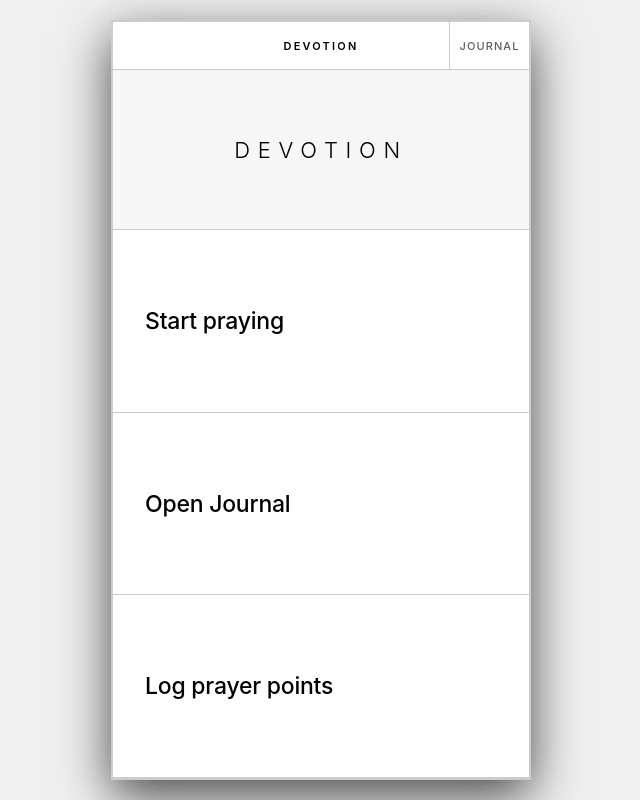
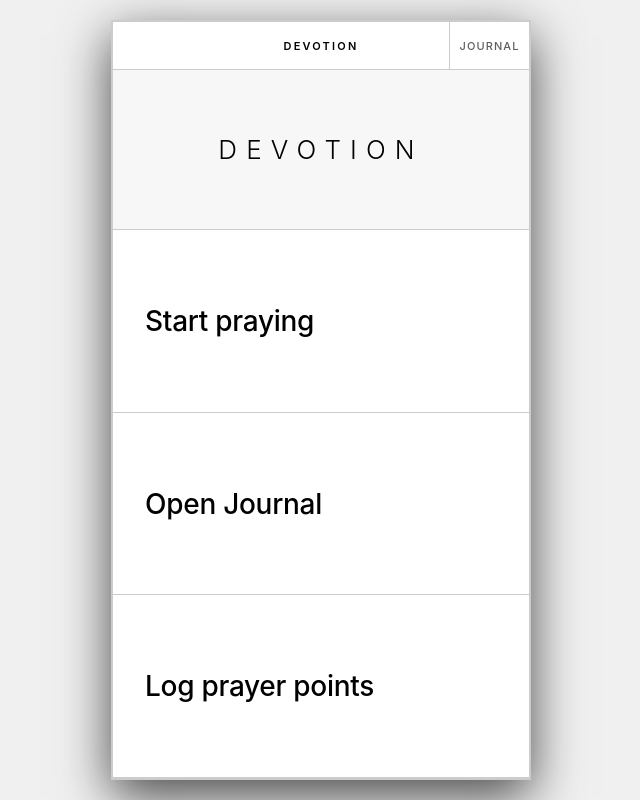
Before and after one commit to iamenianc/Prayer, a plain HTML site: page mockup.html in a window 1280 px wide. Shown: the whole page, without its empty margins (319-959 px from the left). Drawn offline with Linux system fonts and the light colour scheme.

Commit message:
style(typography): significantly enlarge Large text default and widen scale jumps across options

```diff
--- a/mockup.html
+++ b/mockup.html
@@ -35,20 +35,20 @@
       --action-bg: #000000;
       --action-text: #ffffff;
 
-      /* Text Scaling: Default is Largest (Large) */
-      --font-scale: 1.15;
-      --fs-hero: 22px;
-      --fs-home-btn: 23px;
-      --fs-card-title: 18px;
-      --fs-card-body: 15px;
-      --fs-card-domain: 10px;
-      --fs-header-title: 17px;
-      --fs-header-meta: 11px;
-      --fs-row-title: 15px;
-      --fs-row-meta: 12px;
-      --fs-input: 16px;
-      --fs-action-btn: 12px;
-      --fs-nav-label: 11px;
+      /* Text Scaling: Default is Largest (Large) - Bold, High-Presence, Effortless Devotional Readability */
+      --font-scale: 1.35;
+      --fs-hero: 26px;
+      --fs-home-btn: 28px;
+      --fs-card-title: 22px;
+      --fs-card-body: 18px;
+      --fs-card-domain: 12px;
+      --fs-header-title: 20px;
+      --fs-header-meta: 13px;
+      --fs-row-title: 18px;
+      --fs-row-meta: 14px;
+      --fs-input: 19px;
+      --fs-action-btn: 14px;
+      --fs-nav-label: 12px;
     }
 
     body.text-size-regular {
@@ -68,19 +68,19 @@
     }
 
     body.text-size-compact {
-      --font-scale: 0.88;
-      --fs-hero: 17px;
-      --fs-home-btn: 17px;
-      --fs-card-title: 14px;
-      --fs-card-body: 11.5px;
-      --fs-card-domain: 8.5px;
-      --fs-header-title: 13px;
-      --fs-header-meta: 9px;
-      --fs-row-title: 12.5px;
-      --fs-row-meta: 10px;
-      --fs-input: 13px;
-      --fs-action-btn: 10px;
-      --fs-nav-label: 10px;
+      --font-scale: 0.78;
+      --fs-hero: 15px;
+      --fs-home-btn: 15px;
+      --fs-card-title: 12.5px;
+      --fs-card-body: 10.5px;
+      --fs-card-domain: 7.5px;
+      --fs-header-title: 12px;
+      --fs-header-meta: 8.5px;
+      --fs-row-title: 11.5px;
+      --fs-row-meta: 9px;
+      --fs-input: 11.5px;
+      --fs-action-btn: 9.5px;
+      --fs-nav-label: 9.5px;
     }
 
     body.theme-night {
@@ -531,12 +531,12 @@
       border-left: 3px solid var(--text);
     }
     .candidate-title {
-      font-size: 15px;
+      font-size: var(--fs-card-title);
       font-weight: 600;
       color: var(--text);
     }
     .candidate-desc {
-      font-size: 12px;
+      font-size: var(--fs-card-body);
       line-height: 1.5;
       color: var(--text-muted);
     }
@@ -555,7 +555,7 @@
       border: none;
       border-right: 1px solid var(--border);
       color: var(--text);
-      font-size: 11px;
+      font-size: var(--fs-action-btn);
       font-weight: 600;
       text-transform: uppercase;
       letter-spacing: 0.1em;
```
Also changed, not shown: UX.md (+1 -1 lines).
